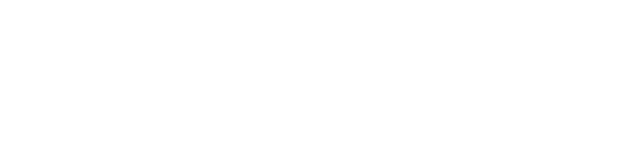
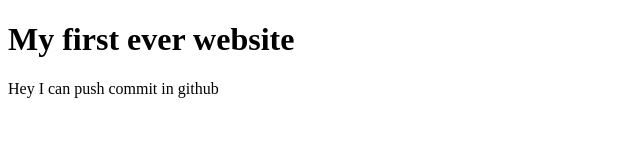
Before and after one commit to safiulbari/my-first-website, a plain HTML site: page index.html in a window 1280 px wide. Shown: the whole page, without its empty margins (0-640 px from the left). Drawn offline with Linux system fonts and the light colour scheme.

Commit message:
second commit

```diff
--- a/index.html
+++ b/index.html
@@ -6,6 +6,7 @@
     <title>Document</title>
 </head>
 <body>
-
+    <h1>My first ever website</h1>
+    <p>Hey I can push commit in github</p>
 </body>
 </html>
```
